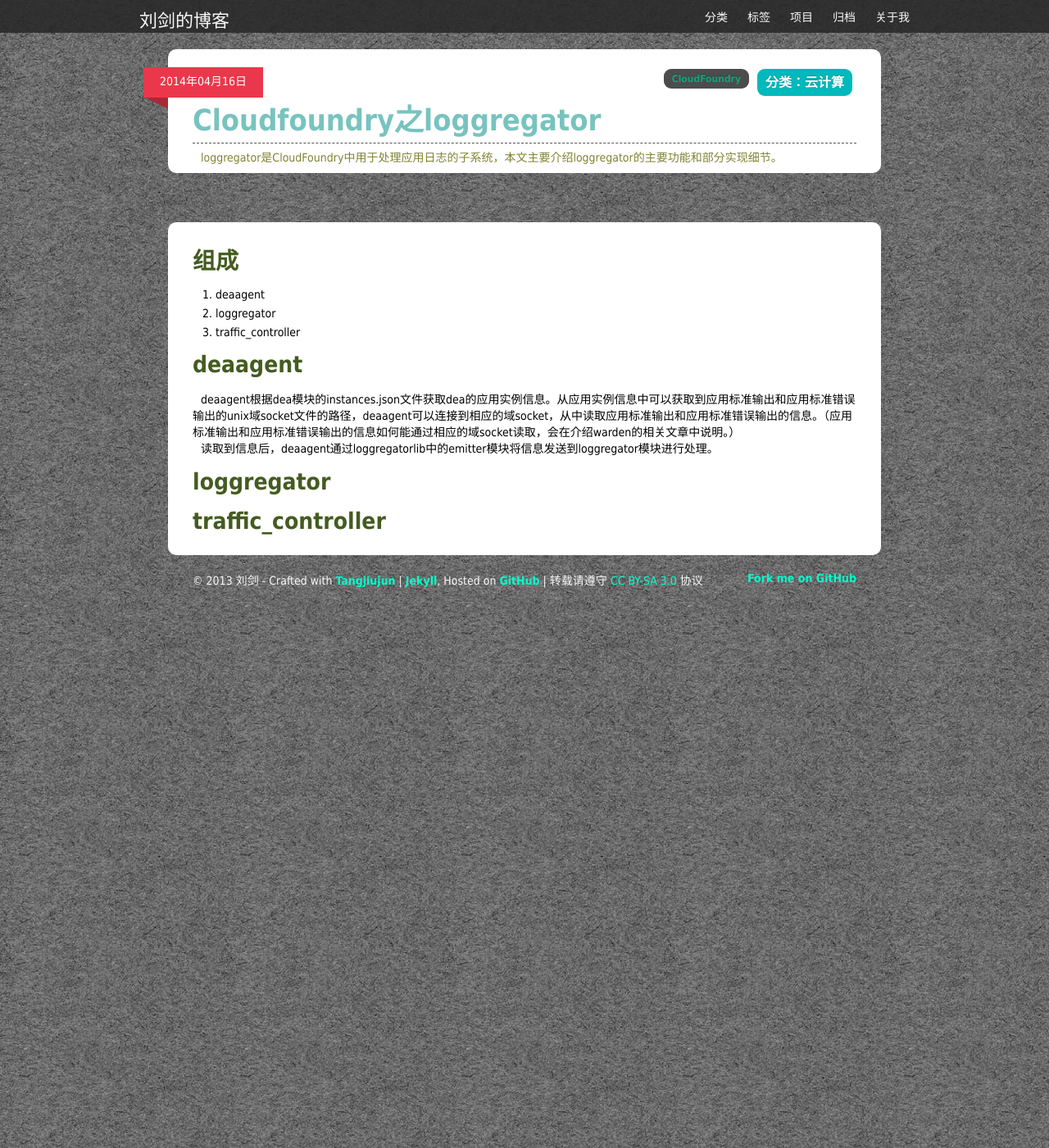
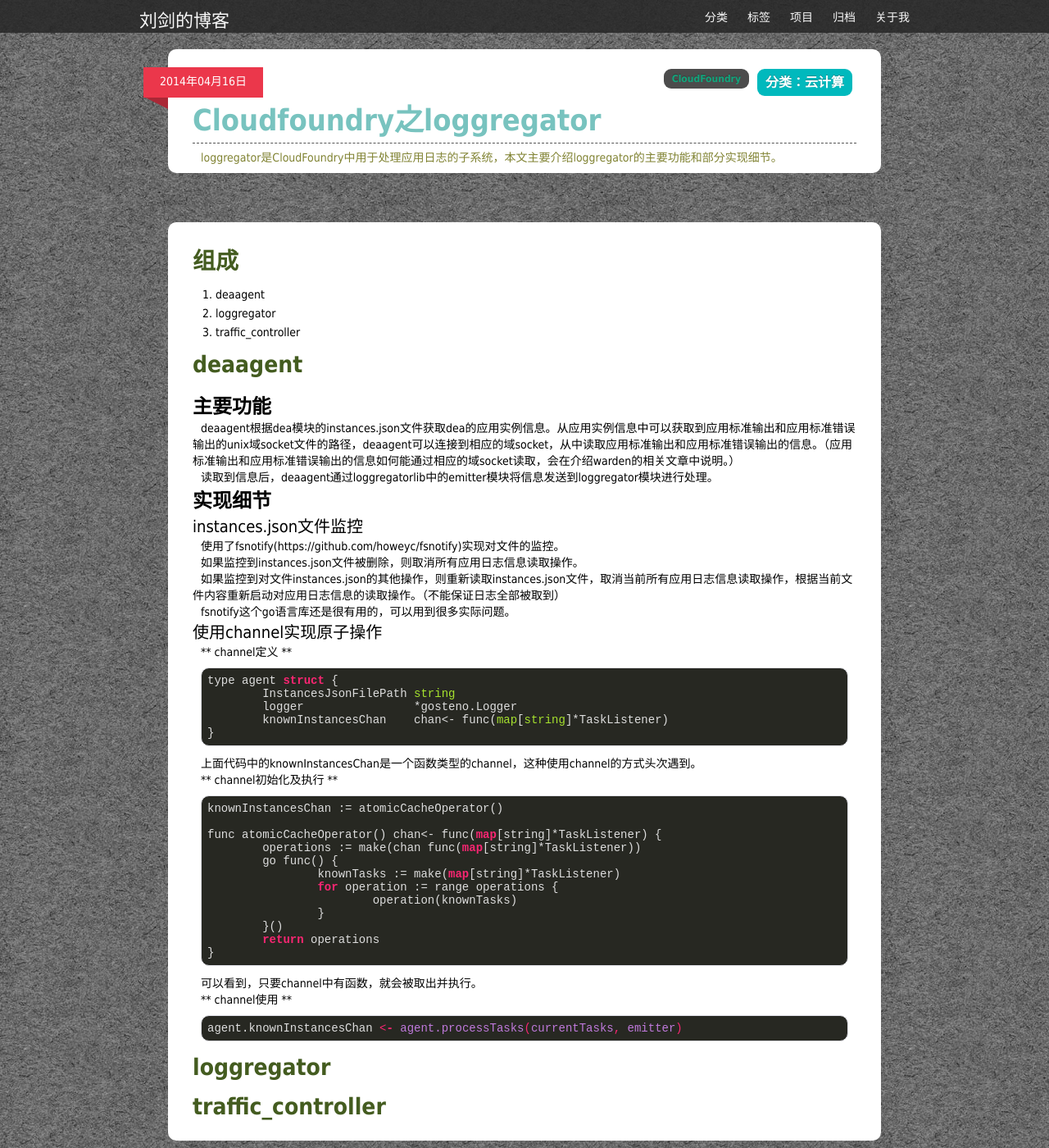
Before and after one commit to lsword/lsword.github.io, a Jekyll site: the page built from _posts/2014-04-16-CloudFoundry之loggregator.md, in a window 1280 px wide and 1400 px high. Shown: the whole window at 82% size. Built offline with Jekyll 4.4.1, drawn with Linux system fonts in a browser that asks for light colours; Markdown is read by kramdown in place of the engine named in the settings; comment, search, counter and statistics services are not loaded.

Commit message:
Add introduction about deaagagent to loggregator doc

```diff
--- a/_posts/2014-04-16-CloudFoundry之loggregator.md
+++ b/_posts/2014-04-16-CloudFoundry之loggregator.md
@@ -12,9 +12,62 @@
 
 ### deaagent
 
+#### 主要功能
+
 deaagent根据dea模块的instances.json文件获取dea的应用实例信息。从应用实例信息中可以获取到应用标准输出和应用标准错误输出的unix域socket文件的路径，deaagent可以连接到相应的域socket，从中读取应用标准输出和应用标准错误输出的信息。（应用标准输出和应用标准错误输出的信息如何能通过相应的域socket读取，会在介绍warden的相关文章中说明。）
 
 读取到信息后，deaagent通过loggregatorlib中的emitter模块将信息发送到loggregator模块进行处理。
+
+#### 实现细节
+
+##### instances.json文件监控
+
+使用了fsnotify(https://github.com/howeyc/fsnotify)实现对文件的监控。
+
+如果监控到instances.json文件被删除，则取消所有应用日志信息读取操作。
+
+如果监控到对文件instances.json的其他操作，则重新读取instances.json文件，取消当前所有应用日志信息读取操作，根据当前文件内容重新启动对应用日志信息的读取操作。（不能保证日志全部被取到）
+
+fsnotify这个go语言库还是很有用的，可以用到很多实际问题。
+
+##### 使用channel实现原子操作
+
+** channel定义 **
+
+~~~
+type agent struct {
+	InstancesJsonFilePath string
+	logger                *gosteno.Logger
+	knownInstancesChan    chan<- func(map[string]*TaskListener)
+}
+~~~
+
+上面代码中的knownInstancesChan是一个函数类型的channel，这种使用channel的方式头次遇到。
+
+** channel初始化及执行 **
+
+~~~
+knownInstancesChan := atomicCacheOperator()
+
+func atomicCacheOperator() chan<- func(map[string]*TaskListener) {
+	operations := make(chan func(map[string]*TaskListener))
+	go func() {
+		knownTasks := make(map[string]*TaskListener)
+		for operation := range operations {
+			operation(knownTasks)
+		}
+	}()
+	return operations
+}
+~~~
+
+可以看到，只要channel中有函数，就会被取出并执行。
+
+** channel使用 **
+
+~~~
+agent.knownInstancesChan <- agent.processTasks(currentTasks, emitter)
+~~~
 
 ### loggregator
 
```
